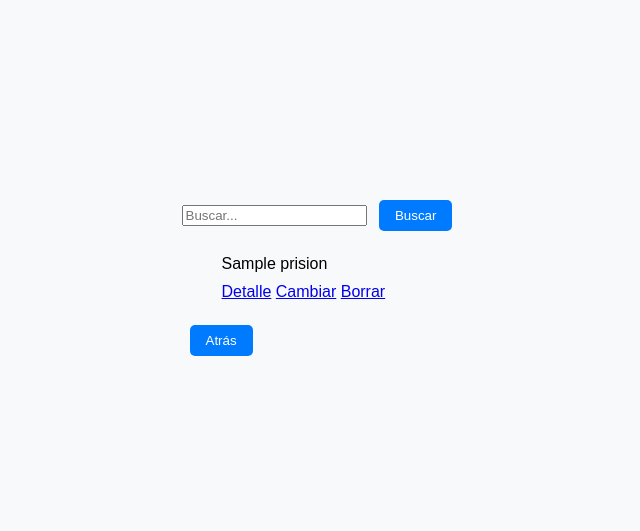
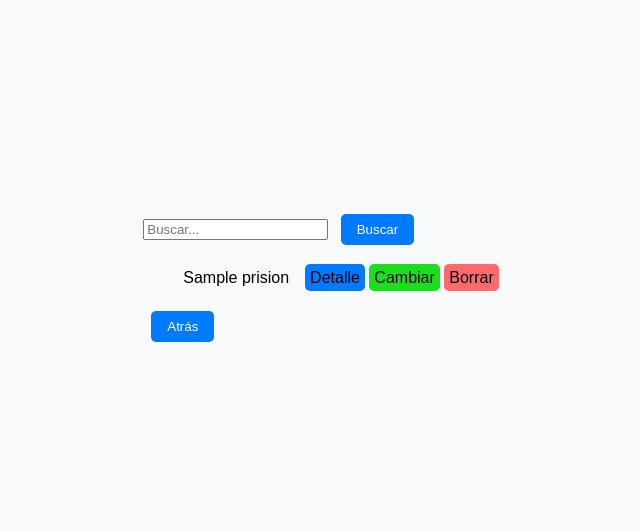
Before and after one commit to BailoIgnacio/Pre-Entrega-3, a Django app: page /carcel/prision/list in a window 1280 px wide. Shown: the part 203-734 px from the top of the page, without its empty margins (319-959 px from the left). Run offline with Django 5.2, Linux system fonts and the light colour scheme; tables that the repository leaves empty hold one stand-in row (values such as "Sample post").

Commit message:
Diseño de botones actualizado

```diff
--- a/proyecto/Carcel/templates/Carcel/presos_list.html
+++ b/proyecto/Carcel/templates/Carcel/presos_list.html
@@ -14,9 +14,11 @@
         <ul>
         {% for preso in presos %}
             <li>{{ preso.nombre | upper}}, {{ preso.apellido }}
+                <div>
                 <a href="{% url 'presos:presos_detail' preso.pk %}">Detalles</a>
                 <a href="{% url 'presos:presos_update' preso.pk %}">Cambiar</a>
                 <a href="{% url 'presos:presos_confirm_delete' preso.pk %}">Borrar</a>
+                </div>
             </li>
         {% empty %}
             <p>No hay registros</p>
--- a/proyecto/Carcel/templates/Carcel/prision_list.html
+++ b/proyecto/Carcel/templates/Carcel/prision_list.html
@@ -6,18 +6,21 @@
 
 {% block main %}
     <div style="text-align: left;">
-        <form action="{% url 'presos:prision_list' %}" method="get">
+        <form action="{% url 'presos:prision_list' %}" method="get" class="form-vertical">
             <input type="text" name="q" placeholder="Buscar...">
             <button type="submit">Buscar</button>
         </form>
         <ul>
             {% for prision in prisiones %}
-                <li>{{ prision.nombre }}</li>
-                    <a href="{% url 'presos:prision_detail' prision.id%}">Detalle</a>
-                    <a href="{% url 'presos:prision_update' prision.id%}">Cambiar</a>
-                    <a href="{% url 'presos:prision_confirm_delete' prision.id %}">Borrar</a>
+                <li>{{ prision.nombre }}
+                    <div>
+                        <a href="{% url 'presos:prision_detail' prision.id %}">Detalle</a>
+                        <a href="{% url 'presos:prision_update' prision.id %}">Cambiar</a>
+                        <a href="{% url 'presos:prision_confirm_delete' prision.id %}">Borrar</a>
+                    </div>
+                </li>
             {% empty %}
-            <p>No hay registro</p>
+                <p>No hay registro</p>
             {% endfor %}
         </ul>
         <button><a href="{% url 'presos:prision' %}">Atrás</a></button>
--- a/proyecto/core/templates/core/base.html
+++ b/proyecto/core/templates/core/base.html
@@ -17,6 +17,7 @@
             display: flex;
             gap: 1rem;
             justify-content: space-between;
+            align-items: center;
             margin-bottom: 10px;
         }
         header {
@@ -70,7 +71,7 @@
             padding: 5px;
             border-radius: 5px;
             color: black;
-            margin-bottom: 2rem;
+
         }
         li a:nth-child(3){
             background-color: rgb(255, 105, 105);
--- a/proyecto/policias/templates/policias/policia_listar.html
+++ b/proyecto/policias/templates/policias/policia_listar.html
@@ -13,11 +13,11 @@
         <ul>
             {% for policia in policias %}
                 <li>{{ policia.nombre}} {{ policia.apellido }} - Nacimiento: {{ policia.nacimiento }}
-                    <div>
+                <div>
                     <a href="{% url 'policias:policia_detail' policia.id%}">Detalles</a>
                     <a href="{% url 'policias:policia_update' policia.id %}">Cambiar</a>
                     <a href="{% url 'policias:policia_confirm_delete' policia.id %}">Borrar</a>
-                    </div>
+                </div>
                 </li>
             {% empty %}
             <p>No hay registro</p>
```
